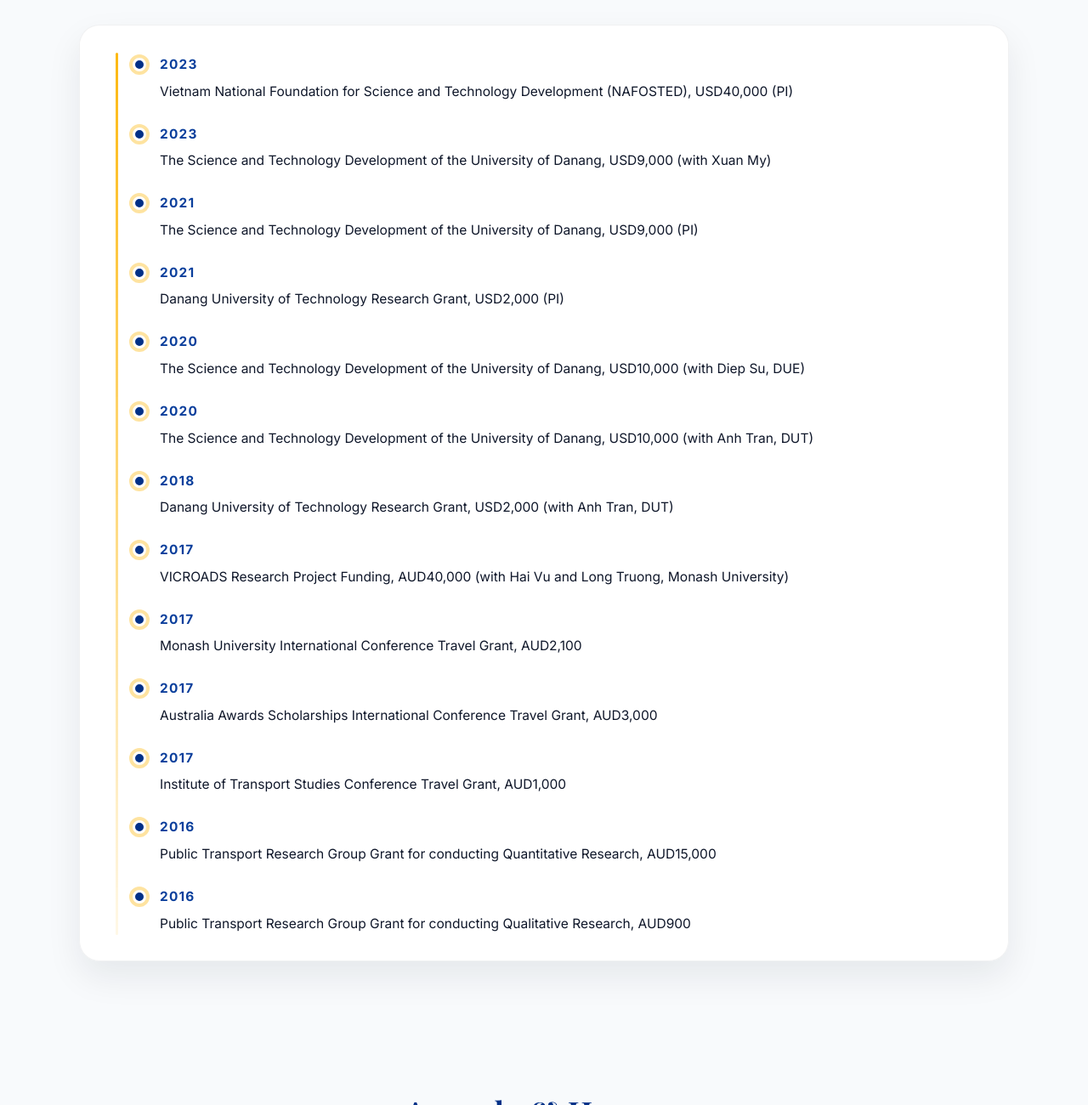
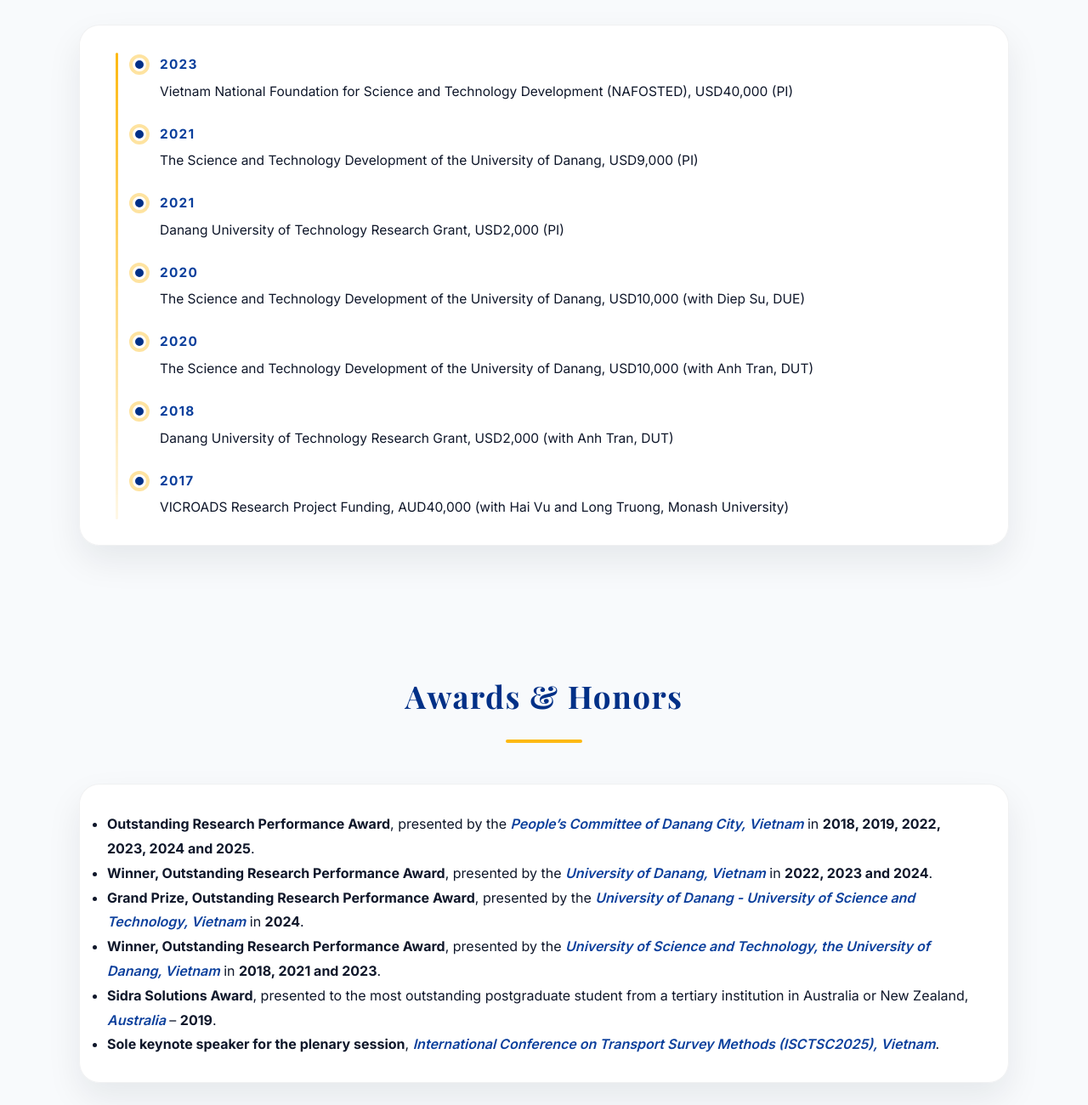
Before and after one commit to npqduy/npqduy.github.io, a plain HTML site: page index.html in a window 1280 px wide. Shown: the part 6545-7845 px from the top of the page at 85% size. Drawn offline with nearby package versions, Linux system fonts and the light colour scheme.

Commit message:
Update index.html

```diff
--- a/index.html
+++ b/index.html
@@ -999,18 +999,12 @@
       <div class="glass-card">
         <div class="timeline">
           <div class="timeline-item"><div class="timeline-marker"></div><div class="timeline-content"><div class="timeline-year">2023</div><p>Vietnam National Foundation for Science and Technology Development (NAFOSTED), USD40,000 (PI)</p></div></div>
-          <div class="timeline-item"><div class="timeline-marker"></div><div class="timeline-content"><div class="timeline-year">2023</div><p>The Science and Technology Development of the University of Danang, USD9,000 (with Xuan My)</p></div></div>
           <div class="timeline-item"><div class="timeline-marker"></div><div class="timeline-content"><div class="timeline-year">2021</div><p>The Science and Technology Development of the University of Danang, USD9,000 (PI)</p></div></div>
           <div class="timeline-item"><div class="timeline-marker"></div><div class="timeline-content"><div class="timeline-year">2021</div><p>Danang University of Technology Research Grant, USD2,000 (PI)</p></div></div>
           <div class="timeline-item"><div class="timeline-marker"></div><div class="timeline-content"><div class="timeline-year">2020</div><p>The Science and Technology Development of the University of Danang, USD10,000 (with Diep Su, DUE)</p></div></div>
           <div class="timeline-item"><div class="timeline-marker"></div><div class="timeline-content"><div class="timeline-year">2020</div><p>The Science and Technology Development of the University of Danang, USD10,000 (with Anh Tran, DUT)</p></div></div>
           <div class="timeline-item"><div class="timeline-marker"></div><div class="timeline-content"><div class="timeline-year">2018</div><p>Danang University of Technology Research Grant, USD2,000 (with Anh Tran, DUT)</p></div></div>
           <div class="timeline-item"><div class="timeline-marker"></div><div class="timeline-content"><div class="timeline-year">2017</div><p>VICROADS Research Project Funding, AUD40,000 (with Hai Vu and Long Truong, Monash University)</p></div></div>
-          <div class="timeline-item"><div class="timeline-marker"></div><div class="timeline-content"><div class="timeline-year">2017</div><p>Monash University International Conference Travel Grant, AUD2,100</p></div></div>
-          <div class="timeline-item"><div class="timeline-marker"></div><div class="timeline-content"><div class="timeline-year">2017</div><p>Australia Awards Scholarships International Conference Travel Grant, AUD3,000</p></div></div>
-          <div class="timeline-item"><div class="timeline-marker"></div><div class="timeline-content"><div class="timeline-year">2017</div><p>Institute of Transport Studies Conference Travel Grant, AUD1,000</p></div></div>
-          <div class="timeline-item"><div class="timeline-marker"></div><div class="timeline-content"><div class="timeline-year">2016</div><p>Public Transport Research Group Grant for conducting Quantitative Research, AUD15,000</p></div></div>
-          <div class="timeline-item"><div class="timeline-marker"></div><div class="timeline-content"><div class="timeline-year">2016</div><p>Public Transport Research Group Grant for conducting Qualitative Research, AUD900</p></div></div>
         </div>
       </div>
     </section>
```
